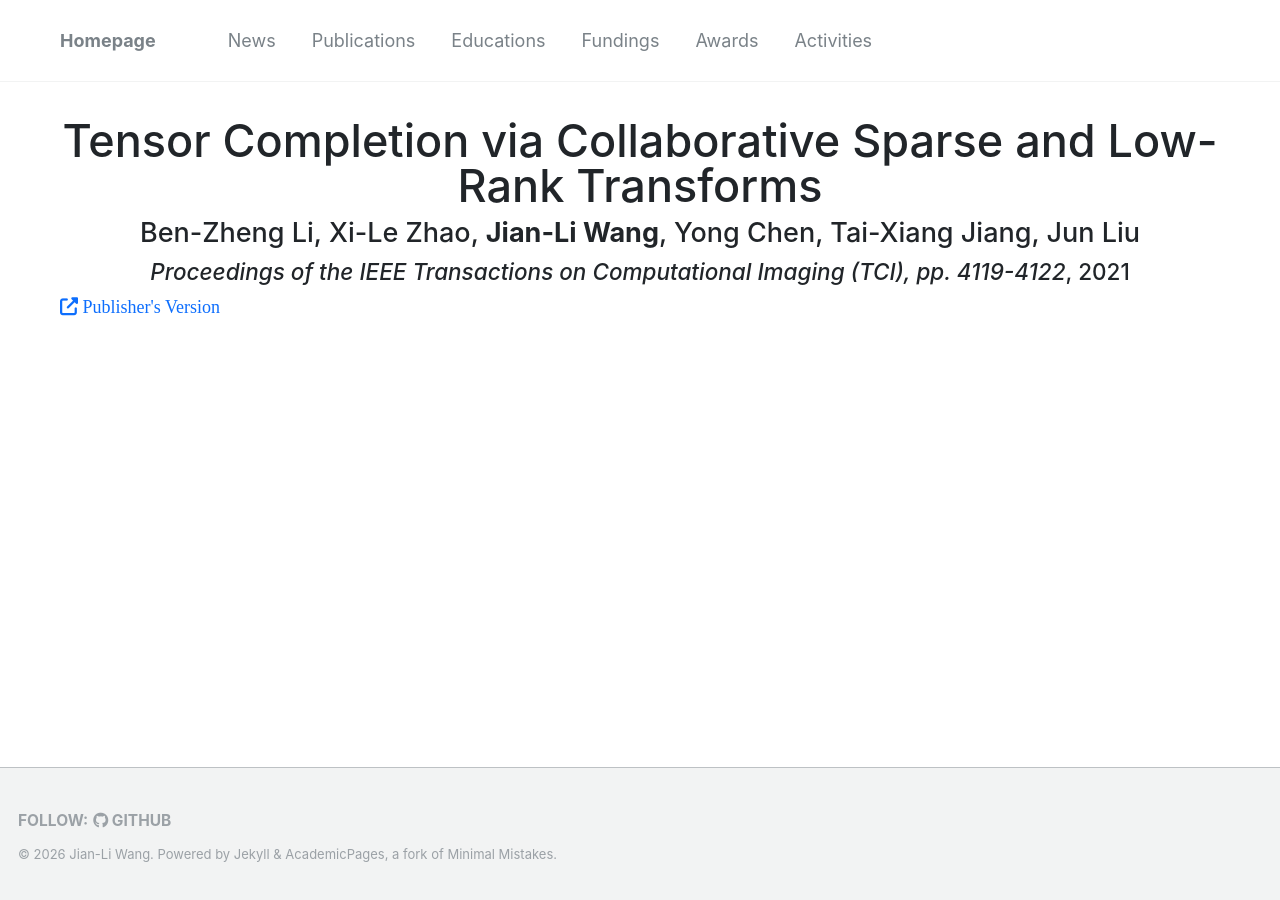
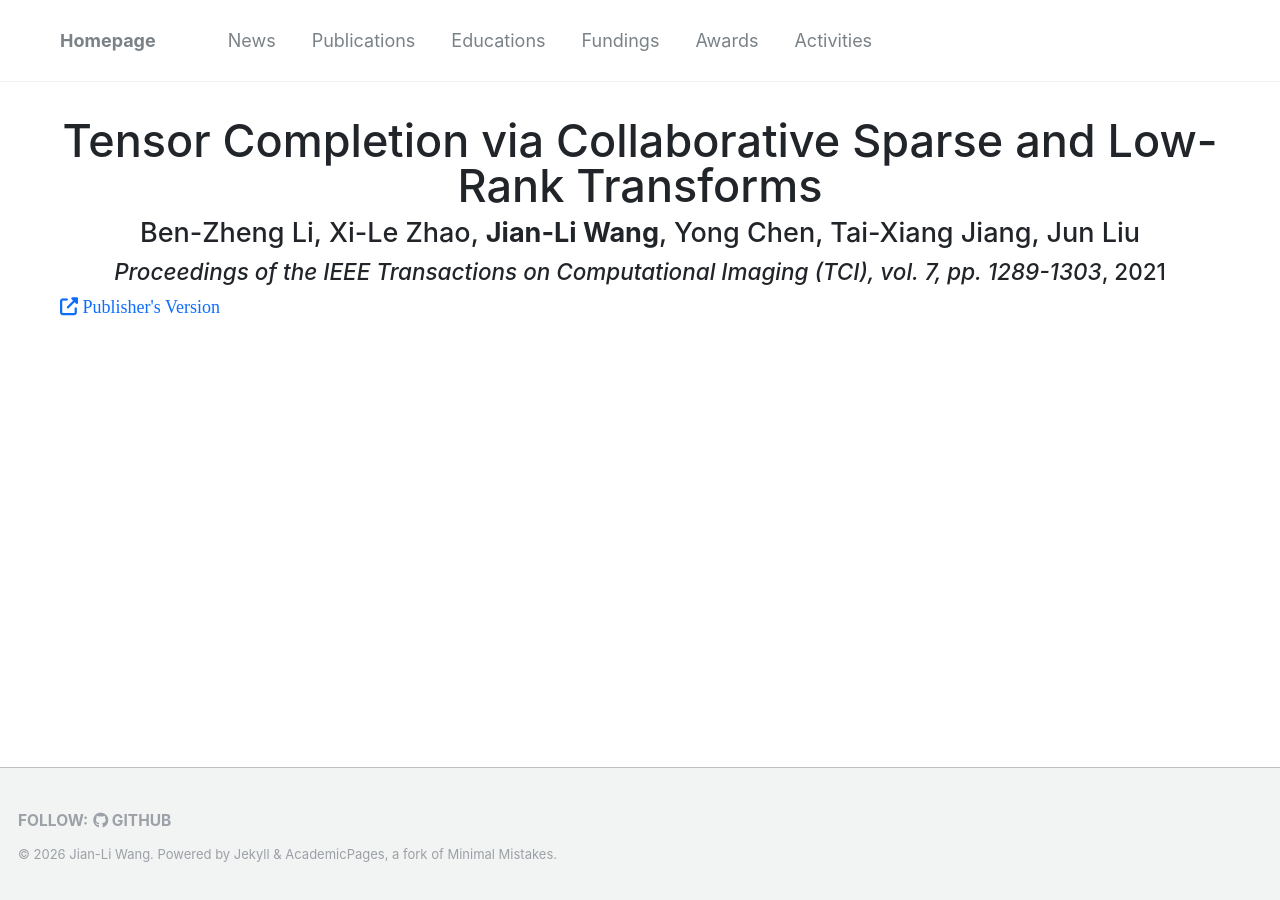
Before and after one commit to wangjianli123/wangjianli123.github.io, a Jekyll site: the page built from _publications/2022tci.md, in a window 1280 px wide. Built offline with Jekyll 4.4.1, drawn with Linux system fonts in a browser that asks for light colours; nearby versions of some CDN libraries; comment, search, counter and statistics services are not loaded; part of the change alters nothing that is shown.

Commit message:
Update 2022tci.md

```diff
--- a/_publications/2022tci.md
+++ b/_publications/2022tci.md
@@ -1,19 +1,19 @@
 ---
 title: "Tensor Completion via Collaborative Sparse and Low-Rank Transforms"
 authors: "Ben-Zheng Li, Xi-Le Zhao, <b>Jian-Li Wang</b>, Yong Chen, Tai-Xiang Jiang, Jun Liu"
-venue: "Proceedings of the IEEE Transactions on Computational Imaging (TCI), pp. 4119-4122"
-official_url: "https://ieeexplore.ieee.org/abstract/document/9555068"
+venue: "Proceedings of the IEEE Transactions on Computational Imaging (TCI), vol. 7, pp. 1289-1303"
+official_url: https://ieeexplore.ieee.org/abstract/document/9612046"
 image: "files/Tensor Completion via Collaborative Sparse and Low-Rank Transforms.png"
 date: 2021-01-01
 collection: "publications"
 bibtex: |
-  @INPROCEEDINGS{9555068,
-    author={Wang, Jian-Li and Huang, Ting-Zhu and Zhao, Xi-Le and Ji, Teng-Yu and Jiang, Tai-Xiang},
-    booktitle={2021 IEEE International Geoscience and Remote Sensing Symposium IGARSS},
-    title={Hyperspectral Denoising Via Global Tensor Ring Decomposition and Local Unsupervised Deep Image Prior},
+  @ARTICLE{9612046,
+    author={Li, Ben-Zheng and Zhao, Xi-Le and Wang, Jian-Li and Chen, Yong and Jiang, Tai-Xiang and Liu, Jun},
+    journal={IEEE Transactions on Computational Imaging},
+    title={Tensor Completion Via Collaborative Sparse and Low-Rank Transforms},
     year={2021},
-    volume={},
+    volume={7},
     number={},
-    pages={4119-4122}
+    pages={1289-1303}
     }
 ---
```
